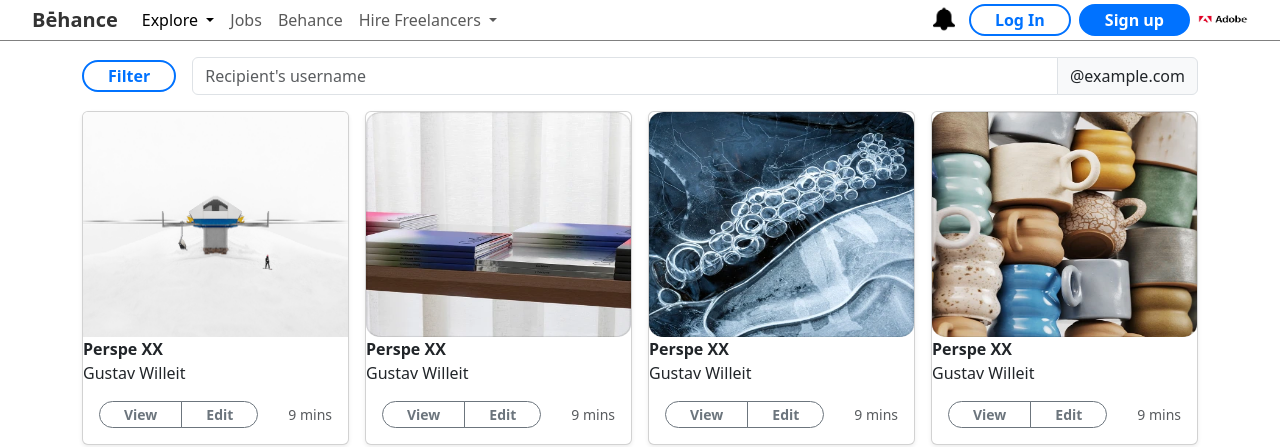
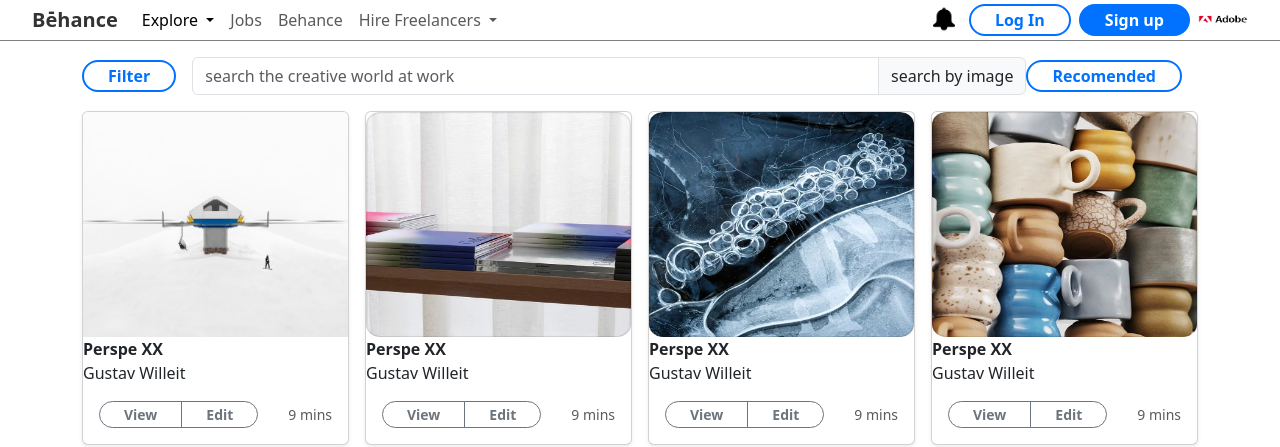
Before and after one commit to ShahzadSyed/Saylani-Hackathone, a plain HTML site: page index.html in a window 1280 px wide. Shown: the top 447 px of the page. Drawn offline with nearby package versions, Linux system fonts and the light colour scheme.

Commit message:
index file update

```diff
--- a/index.html
+++ b/index.html
@@ -131,10 +131,11 @@
 
       <!-- Input Group -->
       <div class="input-group">
-        <input type="text" class="form-control" placeholder="Recipient's username" aria-label="Recipient's username"
+        <input type="text" class="form-control" placeholder="search the creative world at work" aria-label="Recipient's username"
           aria-describedby="basic-addon2" />
-        <span class="input-group-text" id="basic-addon2">@example.com</span>
+        <span class="input-group-text" id="basic-addon2">search by image</span>
       </div>
+      <a href="#" class="btn btn-outline-primary me-3">Recomended</a>
     </div>
   </div>
 
```
